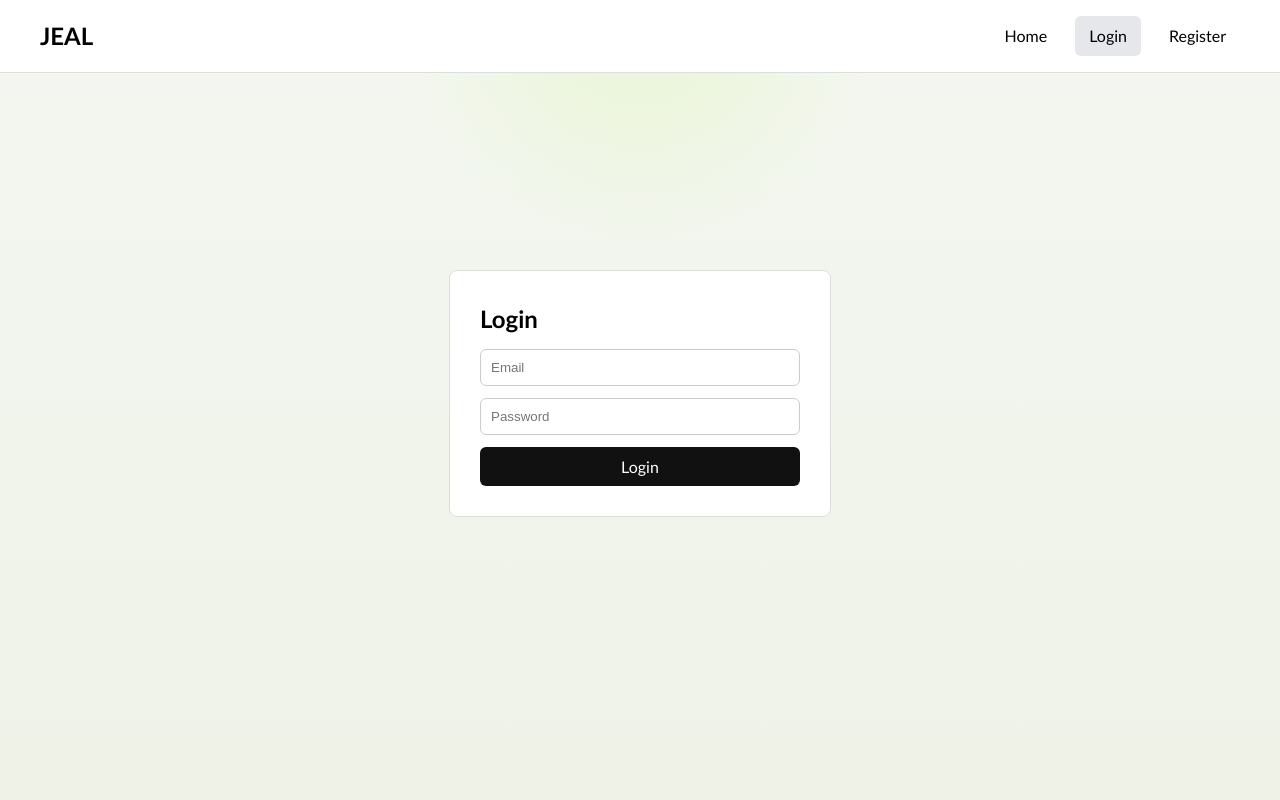
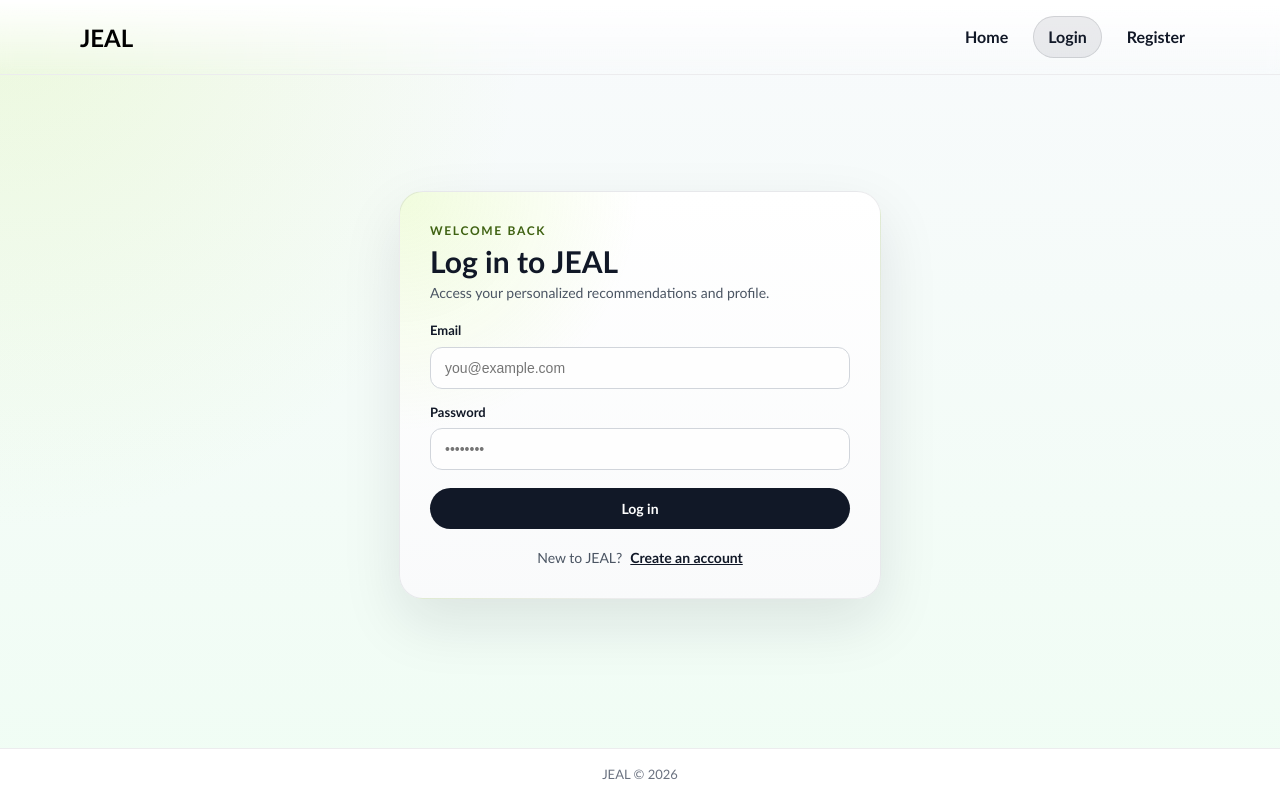
Before and after one commit to jokubaslink/jeal-analysis, a React app in the folder frontend/: page /login in a window 1280 px wide. Built offline with nearby package versions, Linux system fonts and the light colour scheme; the HTML template or start-up script is replaced by a standard one.

Commit message:
visual layout refresh

```diff
--- a/frontend/src/components/Layout.jsx
+++ b/frontend/src/components/Layout.jsx
@@ -4,6 +4,7 @@ import { useAuth } from "../auth/AuthContext.jsx";
 export default function Layout() {
   const { isAuthed, logout } = useAuth();
   const navigate = useNavigate();
+  const currentYear = new Date().getFullYear();
 
   const handleLogout = () => {
     logout();
@@ -13,19 +14,27 @@ export default function Layout() {
   const linkStyle = ({ isActive }) => ({
     textDecoration: "none",
     padding: "8px 14px",
-    borderRadius: "6px",
-    fontWeight: 500,
-    color: "black",
-    background: isActive ? "#e5e7eb" : "transparent",
+    borderRadius: "999px",
+    fontWeight: 600,
+    color: "#111827",
+    background: isActive ? "rgba(17, 24, 39, 0.08)" : "transparent",
+    border: isActive ? "1px solid rgba(17, 24, 39, 0.12)" : "1px solid transparent",
+    transition: "background 0.15s ease, border-color 0.15s ease",
   });
 
   return (
     <div style={styles.page}>
       <header style={styles.header}>
         <div style={styles.navContainer}>
-          <h2 style={styles.logo}>JEAL</h2>
+          <button
+            type="button"
+            onClick={() => navigate(isAuthed ? "/dashboard" : "/")}
+            style={styles.logoButton}
+          >
+            <h2 style={styles.logo}>JEAL</h2>
+          </button>
 
-          <nav style={styles.nav}>
+          <nav style={styles.nav} aria-label="Main navigation">
             <NavLink to="/" style={linkStyle}>Home</NavLink>
 
             {!isAuthed && (
@@ -50,17 +59,42 @@ export default function Layout() {
       </header>
 
       <main style={styles.main}>
-        <Outlet />
+        <div style={styles.mainContainer}>
+          <Outlet />
+        </div>
       </main>
+
+      <footer style={styles.footer}>
+        <div style={styles.footerContainer}>
+          <p style={styles.footerText}>JEAL © {currentYear}</p>
+        </div>
+      </footer>
     </div>
   );
 }
 
 const styles = {
-  page: { width: "100%", minHeight: "100vh" },
-  header: { width: "100%", background: "#fff", borderBottom: "1px solid #ddd" },
+  page: {
+    width: "100%",
+    minHeight: "100vh",
+    display: "flex",
+    flexDirection: "column",
+    background:
+      "radial-gradient(circle at top left, rgba(190, 242, 100, 0.2), transparent 35%), linear-gradient(180deg, #f8fafc 0%, #f0fdf4 100%)",
+  },
+  header: {
+    width: "100%",
+    position: "sticky",
+    top: 0,
+    zIndex: 20,
+    background: "linear-gradient(180deg, #ffffff 0%, rgba(255, 255, 255, 0) 100%)",
+    borderBottom: "1px solid rgba(17, 24, 39, 0.08)",
+    backdropFilter: "blur(6px)",
+  },
   navContainer: {
     width: "100%",
+    maxWidth: "1200px",
+    margin: "0 auto",
     display: "flex",
     justifyContent: "space-between",
     alignItems: "center",
@@ -68,15 +102,46 @@ const styles = {
     boxSizing: "border-box",
   },
   logo: { margin: 0, color: "black" },
-  nav: { display: "flex", gap: "14px" },
-  main: { width: "100%", padding: "40px", boxSizing: "border-box" },
+  logoButton: {
+    border: "none",
+    background: "transparent",
+    padding: 0,
+    cursor: "pointer",
+  },
+  nav: { display: "flex", gap: "10px", flexWrap: "wrap" },
+  main: { width: "100%", padding: "40px", boxSizing: "border-box", flex: 1 },
+  mainContainer: {
+    width: "100%",
+    maxWidth: "1200px",
+    margin: "0 auto",
+  },
   logoutButton: {
     padding: "8px 14px",
-    borderRadius: "6px",
-    border: "1px solid #ddd",
-    background: "#f9fafb",
-    color: "black",
-    fontWeight: 500,
+    borderRadius: "999px",
+    border: "1px solid rgba(17, 24, 39, 0.16)",
+    background: "white",
+    color: "#111827",
+    fontWeight: 600,
     cursor: "pointer",
   },
+  footer: {
+    width: "100%",
+    borderTop: "1px solid rgba(17, 24, 39, 0.08)",
+    background: "white",
+  },
+  footerContainer: {
+    width: "100%",
+    maxWidth: "1200px",
+    margin: "0 auto",
+    padding: "16px 40px",
+    boxSizing: "border-box",
+    display: "flex",
+    justifyContent: "center",
+    alignItems: "center",
+  },
+  footerText: {
+    margin: 0,
+    color: "#6b7280",
+    fontSize: "13px",
+  },
 };
--- a/frontend/src/pages/Dashboard.jsx
+++ b/frontend/src/pages/Dashboard.jsx
@@ -159,13 +159,17 @@ export default function Dashboard() {
       <div style={headerRow}>
         <div>
           <h1 style={title}>Dashboard</h1>
-          <p style={subtitle}>You are logged in.</p>
         </div>
       </div>
 
       <div style={grid}>
         <section style={card}>
-          <h2 style={sectionTitle}>Your profile</h2>
+          <div style={profileHeader}>
+            <div>
+              <h2 style={sectionTitle}>Your profile</h2>
+              <p style={profileSubtext}>Keep your details up to date for better recommendations.</p>
+            </div>
+          </div>
 
           {isLoadingProfile ? (
             <div style={skeletonStack}>
@@ -207,7 +211,9 @@ export default function Dashboard() {
                 </div>
                 <div style={detailsRow}>
                   <dt style={detailsLabel}>Email</dt>
-                  <dd style={detailsValue}>{profile.email}</dd>
+                  <dd style={detailsValue}>
+                    <span style={readonlyValue}>{profile.email}</span>
+                  </dd>
                 </div>
                 <div style={detailsRow}>
                   <dt style={detailsLabel}>Programme</dt>
@@ -405,6 +411,9 @@ export default function Dashboard() {
 }
 
 const container = {
+  width: "100%",
+  maxWidth: "1080px",
+  margin: "0 auto",
   display: "flex",
   flexDirection: "column",
   gap: "24px",
@@ -433,24 +442,23 @@ const subtitle = {
 
 const grid = {
   display: "grid",
-  gridTemplateColumns: "minmax(0, 1.5fr) minmax(0, 1fr)",
+  gridTemplateColumns: "minmax(0, 1fr)",
   gap: "20px",
 };
 
 const card = {
-  padding: "20px",
-  borderRadius: "10px",
-  border: "1px solid #e5e7eb",
+  padding: "24px",
+  borderRadius: "20px",
+  border: "1px solid rgba(17, 24, 39, 0.08)",
   background: "white",
-  boxShadow: "0 8px 20px rgba(0,0,0,0.04)",
+  boxShadow: "0 18px 40px rgba(15, 23, 42, 0.06)",
 };
 
 const sectionTitle = {
   margin: 0,
-  marginBottom: "12px",
-  color: "black",
-  fontSize: "18px",
-  fontWeight: 600,
+  color: "#111827",
+  fontSize: "20px",
+  fontWeight: 700,
 };
 
 const bodyText = {
@@ -509,63 +517,68 @@ const detailsList = {
   padding: 0,
   display: "grid",
   gridTemplateColumns: "repeat(2, minmax(0, 1fr))",
-  gap: "8px 16px",
+  gap: "10px",
 };
 
 const detailsRow = {
   display: "flex",
   flexDirection: "column",
-  gap: "2px",
+  gap: "6px",
+  margin: 0,
+  padding: "12px",
+  borderRadius: "12px",
+  border: "1px solid #e5e7eb",
+  background: "#f9fafb",
 };
 
 const detailsLabel = {
   fontSize: "12px",
-  textTransform: "uppercase",
-  letterSpacing: "0.04em",
-  color: "black",
-  opacity: 0.6,
+  color: "#4b5563",
+  fontWeight: 600,
 };
 
 const detailsValue = {
+  margin: 0,
   fontSize: "14px",
-  color: "black",
+  color: "#111827",
 };
 
 const input = {
   width: "100%",
-  padding: "6px 8px",
-  borderRadius: "6px",
+  padding: "10px 12px",
+  borderRadius: "10px",
   border: "1px solid #d1d5db",
   fontSize: "14px",
-  color: "black",
+  color: "#111827",
+  background: "white",
   boxSizing: "border-box",
 };
 
 const actionsRow = {
   display: "flex",
   justifyContent: "flex-end",
-  gap: "8px",
-  marginTop: "12px",
+  gap: "10px",
+  marginTop: "16px",
 };
 
 const primaryButton = {
   borderRadius: "999px",
   border: "none",
-  padding: "8px 16px",
+  padding: "10px 18px",
   background: "#111827",
   color: "white",
   fontSize: "14px",
-  fontWeight: 500,
+  fontWeight: 600,
 };
 
 const secondaryButton = {
   borderRadius: "999px",
   border: "1px solid #d1d5db",
-  padding: "8px 16px",
+  padding: "10px 18px",
   background: "white",
-  color: "black",
+  color: "#111827",
   fontSize: "14px",
-  fontWeight: 500,
+  fontWeight: 600,
 };
 
 const skeletonStack = {
@@ -582,3 +595,26 @@ const skeletonLine = {
   backgroundSize: "200% 100%",
   animation: "jeal-skeleton-pulse 1.4s ease-in-out infinite",
 };
+
+const profileHeader = {
+  display: "flex",
+  justifyContent: "space-between",
+  alignItems: "flex-start",
+  gap: "12px",
+  marginBottom: "14px",
+  flexWrap: "wrap",
+};
+
+const profileSubtext = {
+  margin: "6px 0 0 0",
+  color: "#4b5563",
+  fontSize: "14px",
+};
+
+const readonlyValue = {
+  display: "inline-block",
+  padding: "8px 10px",
+  borderRadius: "8px",
+  background: "#f3f4f6",
+  border: "1px solid #e5e7eb",
+};
--- a/frontend/src/pages/Interests.jsx
+++ b/frontend/src/pages/Interests.jsx
@@ -225,37 +225,32 @@ export default function Interests() {
                             onClick={() => handleToggleInterest(interest.id)}
                             style={{
                               ...interestRow,
-                              borderColor: checked ? "#111827" : "#e5e7eb",
-                              backgroundColor: checked
-                                ? "#111827"
-                                : "white",
-                              color: checked ? "white" : "black",
+                              borderColor: checked
+                                ? "#113c2d"
+                                : "rgba(17, 24, 39, 0.12)",
+                              background: checked
+                                ? "linear-gradient(135deg, #d9f99d 0%, #bbf7d0 100%)"
+                                : "rgba(255, 255, 255, 0.78)",
+                              boxShadow: checked
+                                ? "0 18px 40px rgba(17, 60, 45, 0.14)"
+                                : "0 10px 24px rgba(15, 23, 42, 0.05)",
                             }}
                           >
-                            <span style={interestCheckboxOuter}>
+                            <span style={optionTopRow}>
+                              <span style={interestLabel}>{interest.name}</span>
                               <span
                                 style={{
-                                  ...interestCheckboxInner,
-                                  opacity: checked ? 1 : 0,
-                                  transform: checked
-                                    ? "scale(1)"
-                                    : "scale(0.8)",
+                                  ...optionDot,
+                                  backgroundColor: checked ? "#113c2d" : "transparent",
+                                  borderColor: checked
+                                    ? "#113c2d"
+                                    : "rgba(17, 24, 39, 0.2)",
                                 }}
                               />
                             </span>
-                            <span style={interestLabel}>
-                              {interest.name}
-                              {interest.description ? (
-                                <span
-                                  style={{
-                                    display: "block",
-                                    fontSize: "12px",
-                                    opacity: checked ? 0.9 : 0.7,
-                                  }}
-                                >
-                                  {interest.description}
-                                </span>
-                              ) : null}
+                            <span style={interestDescription}>
+                              {interest.description ||
+                                "Add this topic to shape your recommendations."}
                             </span>
                           </button>
                         </li>
@@ -273,6 +268,9 @@ export default function Interests() {
 }
 
 const container = {
+  width: "100%",
+  maxWidth: "1080px",
+  margin: "0 auto",
   display: "flex",
   flexDirection: "column",
   gap: "20px",
@@ -351,41 +349,62 @@ const interestList = {
 const interestRow = {
   width: "100%",
   display: "flex",
-  alignItems: "flex-start",
-  gap: "8px",
+  flexDirection: "column",
+  justifyContent: "space-between",
+  gap: "14px",
   textAlign: "left",
-  padding: "8px 10px",
-  borderRadius: "999px",
-  border: "1px solid #e5e7eb",
-  background: "white",
+  padding: "16px",
+  borderRadius: "18px",
+  border: "1px solid rgba(17, 24, 39, 0.12)",
+  background: "rgba(255, 255, 255, 0.78)",
   cursor: "pointer",
-  transition: "background 0.15s ease, border-color 0.15s ease, color 0.15s ease",
+  minHeight: "118px",
+  transition:
+    "transform 0.15s ease, border-color 0.15s ease, background 0.15s ease, box-shadow 0.15s ease",
   fontSize: "14px",
 };
 
-const interestCheckboxOuter = {
-  width: "18px",
-  height: "18px",
+const optionTopRow = {
+  display: "flex",
+  alignItems: "flex-start",
+  justifyContent: "space-between",
+  gap: "12px",
+};
+
+const optionDot = {
+  width: "20px",
+  height: "20px",
   borderRadius: "999px",
-  border: "2px solid currentColor",
+  border: "2px solid rgba(17, 24, 39, 0.2)",
+  flexShrink: 0,
+};
+
+const interestDescription = {
+  fontSize: "13px",
+  color: "#374151",
+  lineHeight: 1.45,
+};
+
+const interestLabel = {
+  fontSize: "16px",
+  fontWeight: 700,
+  color: "#111827",
+  lineHeight: 1.2,
+};
+
+const legacyInterestCheckboxOuter = {
   display: "flex",
   alignItems: "center",
   justifyContent: "center",
   flexShrink: 0,
 };
 
-const interestCheckboxInner = {
+const legacyInterestCheckboxInner = {
   width: "10px",
   height: "10px",
   borderRadius: "999px",
   backgroundColor: "currentColor",
   transition: "opacity 0.15s ease, transform 0.15s ease",
-};
-
-const interestLabel = {
-  display: "flex",
-  flexDirection: "column",
-  alignItems: "flex-start",
 };
 
 const mutedText = {
--- a/frontend/src/pages/Login.jsx
+++ b/frontend/src/pages/Login.jsx
@@ -38,54 +38,174 @@ export default function Login() {
   return (
     <div style={styles.container}>
       <form style={styles.card} onSubmit={handleSubmit}>
-        <h2 style={{ margin: 0, color: "black" }}>Login</h2>
+        <div style={styles.header}>
+          <p style={styles.eyebrow}>Welcome back</p>
+          <h2 style={styles.title}>Log in to JEAL</h2>
+          <p style={styles.subtitle}>Access your personalized recommendations and profile.</p>
+        </div>
 
+        <div style={styles.field}>
+          <label style={styles.label} htmlFor="email">
+            Email
+          </label>
           <input
+            id="email"
             style={styles.input}
-          placeholder="Email"
+            placeholder="you@example.com"
             type="email"
             value={email}
             onChange={(e) => setEmail(e.target.value)}
+            autoComplete="email"
             required
           />
+        </div>
+
+        <div style={styles.field}>
+          <label style={styles.label} htmlFor="password">
+            Password
+          </label>
           <input
+            id="password"
             style={styles.input}
-          placeholder="Password"
+            placeholder="••••••••"
             type="password"
             value={password}
             onChange={(e) => setPassword(e.target.value)}
+            autoComplete="current-password"
             required
           />
+        </div>
+
         {errorMessage ? <p style={styles.error}>{errorMessage}</p> : null}
 
-        <button style={styles.button} type="submit" disabled={isSubmitting}>
-          {isSubmitting ? "Logging in..." : "Login"}
+        <button
+          style={{
+            ...styles.button,
+            opacity: isSubmitting ? 0.7 : 1,
+            cursor: isSubmitting ? "default" : "pointer",
+          }}
+          type="submit"
+          disabled={isSubmitting}
+        >
+          {isSubmitting ? "Logging in..." : "Log in"}
         </button>
+
+        <div style={styles.footer}>
+          <span style={styles.footerText}>New to JEAL?</span>
+          <button type="button" onClick={() => navigate("/register")} style={styles.linkButton}>
+            Create an account
+          </button>
+        </div>
       </form>
     </div>
   );
 }
 
 const styles = {
-  container: { display: "flex", justifyContent: "center", alignItems: "center", height: "70vh" },
+  container: {
+    minHeight: "70vh",
+    display: "flex",
+    alignItems: "center",
+    justifyContent: "center",
+  },
   card: {
     display: "flex",
     flexDirection: "column",
-    gap: "12px",
+    gap: "14px",
+    width: "100%",
+    maxWidth: "420px",
     padding: "30px",
-    width: "320px",
-    background: "white",
-    borderRadius: "8px",
-    border: "1px solid #ddd",
+    borderRadius: "24px",
+    border: "1px solid rgba(15, 23, 42, 0.08)",
+    background:
+      "radial-gradient(circle at top left, rgba(190, 242, 100, 0.22), transparent 38%), linear-gradient(180deg, rgba(255,255,255,0.98) 0%, rgba(249, 250, 251, 0.98) 100%)",
+    boxShadow: "0 24px 60px rgba(15, 23, 42, 0.1)",
+    backdropFilter: "blur(8px)",
   },
-  input: { padding: "10px", borderRadius: "6px", border: "1px solid #ccc" },
+  header: {
+    display: "flex",
+    flexDirection: "column",
+    gap: "6px",
+    marginBottom: "4px",
+  },
+  eyebrow: {
+    margin: 0,
+    fontSize: "12px",
+    fontWeight: 700,
+    letterSpacing: "0.14em",
+    textTransform: "uppercase",
+    color: "#3f6212",
+  },
+  title: {
+    margin: 0,
+    color: "#111827",
+    fontSize: "30px",
+    lineHeight: 1,
+  },
+  subtitle: {
+    margin: 0,
+    color: "#4b5563",
+    fontSize: "14px",
+  },
+  field: {
+    display: "flex",
+    flexDirection: "column",
+    gap: "6px",
+  },
+  label: {
+    color: "#111827",
+    fontSize: "13px",
+    fontWeight: 700,
+  },
+  input: {
+    padding: "12px 14px",
+    borderRadius: "12px",
+    border: "1px solid #d1d5db",
+    outline: "none",
+    color: "#111827",
+    background: "rgba(255, 255, 255, 0.92)",
+    fontSize: "14px",
+  },
   button: {
-    padding: "10px",
-    borderRadius: "6px",
+    marginTop: "4px",
+    padding: "12px 16px",
+    borderRadius: "999px",
     border: "none",
-    background: "#111",
+    background: "#111827",
     color: "white",
+    fontWeight: 700,
+    fontSize: "14px",
+  },
+  error: {
+    margin: 0,
+    color: "#b91c1c",
+    fontSize: "13px",
+    fontWeight: 700,
+    background: "#fef2f2",
+    border: "1px solid #fecaca",
+    borderRadius: "10px",
+    padding: "10px 12px",
+  },
+  footer: {
+    display: "flex",
+    justifyContent: "center",
+    alignItems: "center",
+    gap: "8px",
+    marginTop: "4px",
+  },
+  footerText: {
+    margin: 0,
+    color: "#4b5563",
+    fontSize: "14px",
+  },
+  linkButton: {
+    border: "none",
+    background: "transparent",
+    color: "#111827",
     cursor: "pointer",
+    fontWeight: 700,
+    textDecoration: "underline",
+    padding: 0,
+    fontSize: "14px",
   },
-  error: { margin: 0, color: "#dc2626", fontSize: "14px" },
 };
--- a/frontend/src/pages/Register.jsx
+++ b/frontend/src/pages/Register.jsx
@@ -67,8 +67,9 @@ export default function Register() {
     <div style={styles.container}>
       <form style={styles.card} onSubmit={handleSubmit}>
         <div style={styles.header}>
-          <h2 style={styles.title}>Create account</h2>
-          <p style={styles.subtitle}>Register to access JEAL.</p>
+          <p style={styles.eyebrow}>Get started</p>
+          <h2 style={styles.title}>Create your JEAL account</h2>
+          <p style={styles.subtitle}>Register to save interests and unlock recommendations.</p>
         </div>
 
         <div style={styles.field}>
@@ -79,7 +80,8 @@ export default function Register() {
             id="email"
             style={{
               ...styles.input,
-              borderColor: email.length === 0 || emailIsValid ? "#ccc" : "#dc2626",
+              borderColor:
+                email.length === 0 || emailIsValid ? "#d1d5db" : "#dc2626",
             }}
             type="email"
             placeholder="you@example.com"
@@ -89,7 +91,7 @@ export default function Register() {
             required
           />
           {email.length > 0 && !emailIsValid ? (
-            <span style={styles.error}>Enter a valid email address.</span>
+            <span style={styles.inlineError}>Enter a valid email address.</span>
           ) : null}
         </div>
 
@@ -137,7 +139,7 @@ export default function Register() {
               ...styles.input,
               borderColor:
                 confirmPassword.length === 0
-                  ? "#ccc"
+                  ? "#d1d5db"
                   : passwordsMatch
                   ? "#16a34a"
                   : "#dc2626",
@@ -151,7 +153,7 @@ export default function Register() {
             required
           />
           {confirmPassword.length > 0 && !passwordsMatch && (
-            <span style={styles.error}>Passwords do not match.</span>
+            <span style={styles.inlineError}>Passwords do not match.</span>
           )}
         </div>
 
@@ -182,21 +184,24 @@ export default function Register() {
 
 const styles = {
   container: {
+    minHeight: "70vh",
     display: "flex",
     justifyContent: "center",
     alignItems: "center",
-    height: "70vh",
   },
   card: {
     display: "flex",
     flexDirection: "column",
     gap: "14px",
-    padding: "28px",
-    width: "360px",
-    background: "white",
-    borderRadius: "10px",
-    border: "1px solid #e5e7eb",
-    boxShadow: "0 10px 25px rgba(0,0,0,0.06)",
+    width: "100%",
+    maxWidth: "460px",
+    padding: "30px",
+    borderRadius: "24px",
+    border: "1px solid rgba(15, 23, 42, 0.08)",
+    background:
+      "radial-gradient(circle at top left, rgba(190, 242, 100, 0.22), transparent 38%), linear-gradient(180deg, rgba(255,255,255,0.98) 0%, rgba(249, 250, 251, 0.98) 100%)",
+    boxShadow: "0 24px 60px rgba(15, 23, 42, 0.1)",
+    backdropFilter: "blur(8px)",
   },
   header: {
     display: "flex",
@@ -204,16 +209,24 @@ const styles = {
     gap: "6px",
     marginBottom: "6px",
   },
+  eyebrow: {
+    margin: 0,
+    fontSize: "12px",
+    fontWeight: 700,
+    letterSpacing: "0.14em",
+    textTransform: "uppercase",
+    color: "#3f6212",
+  },
   title: {
     margin: 0,
-    color: "black",
-    fontSize: "22px",
+    color: "#111827",
+    fontSize: "30px",
     fontWeight: 700,
+    lineHeight: 1,
   },
   subtitle: {
     margin: 0,
-    color: "black",
-    opacity: 0.7,
+    color: "#4b5563",
     fontSize: "14px",
   },
   field: {
@@ -222,17 +235,18 @@ const styles = {
     gap: "6px",
   },
   label: {
-    color: "black",
-    fontSize: "14px",
-    fontWeight: 600,
+    color: "#111827",
+    fontSize: "13px",
+    fontWeight: 700,
   },
   input: {
-    padding: "10px 12px",
-    borderRadius: "8px",
-    border: "1px solid #ccc",
+    padding: "12px 14px",
+    borderRadius: "12px",
+    border: "1px solid #d1d5db",
     outline: "none",
-    color: "black",
-    background: "white",
+    color: "#111827",
+    background: "rgba(255, 255, 255, 0.92)",
+    fontSize: "14px",
   },
   hint: {
     fontSize: "12px",
@@ -245,7 +259,7 @@ const styles = {
     flexDirection: "column",
     gap: "2px",
     fontSize: "12px",
-    color: "black",
+    color: "#1f2937",
     opacity: 0.8,
   },
   hintItem: {
@@ -254,23 +268,39 @@ const styles = {
     alignItems: "center",
   },
   error: {
+    margin: 0,
+    color: "#b91c1c",
+    fontSize: "13px",
+    fontWeight: 700,
+    background: "#fef2f2",
+    border: "1px solid #fecaca",
+    borderRadius: "10px",
+    padding: "10px 12px",
+  },
+  inlineError: {
     fontSize: "12px",
-    color: "#dc2626",
-    fontWeight: 600,
+    color: "#b91c1c",
+    fontWeight: 700,
   },
   success: {
-    fontSize: "12px",
-    color: "#16a34a",
-    fontWeight: 600,
+    margin: 0,
+    color: "#166534",
+    fontSize: "13px",
+    fontWeight: 700,
+    background: "#f0fdf4",
+    border: "1px solid #bbf7d0",
+    borderRadius: "10px",
+    padding: "10px 12px",
   },
   button: {
-    padding: "10px 12px",
-    borderRadius: "8px",
+    padding: "12px 16px",
+    borderRadius: "999px",
     border: "none",
-    background: "#111",
+    background: "#111827",
     color: "white",
     cursor: "pointer",
-    fontWeight: 600,
+    fontWeight: 700,
+    fontSize: "14px",
     marginTop: "4px",
   },
   footer: {
@@ -281,14 +311,13 @@ const styles = {
     marginTop: "6px",
   },
   footerText: {
-    color: "black",
-    opacity: 0.75,
+    color: "#4b5563",
     fontSize: "14px",
   },
   linkButton: {
     border: "none",
     background: "transparent",
-    color: "black",
+    color: "#111827",
     cursor: "pointer",
     fontWeight: 700,
     textDecoration: "underline",
--- a/frontend/src/pages/Results.jsx
+++ b/frontend/src/pages/Results.jsx
@@ -250,6 +250,9 @@ export default function Results() {
 }
 
 const page = {
+  width: "100%",
+  maxWidth: "1080px",
+  margin: "0 auto",
   display: "flex",
   flexDirection: "column",
   gap: "24px",
```
Lines whose indentation alone changed are shown as unchanged.
